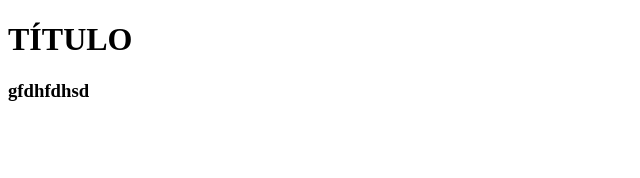
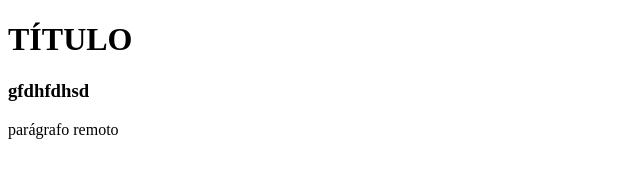
Before and after one commit to IvanVallejo02/daw22-23, a plain HTML site: page index.html in a window 1280 px wide. Shown: the whole page, without its empty margins (0-640 px from the left). Drawn offline with Linux system fonts and the light colour scheme.

Commit message:
Update index.html
Commit en remoto

```diff
--- a/index.html
+++ b/index.html
@@ -9,5 +9,6 @@
 <body>
     <h1>TÍTULO</h1>
     <h3>gfdhfdhsd</h3>
+    <p>parágrafo remoto</p>
 </body>
 </html>
```
